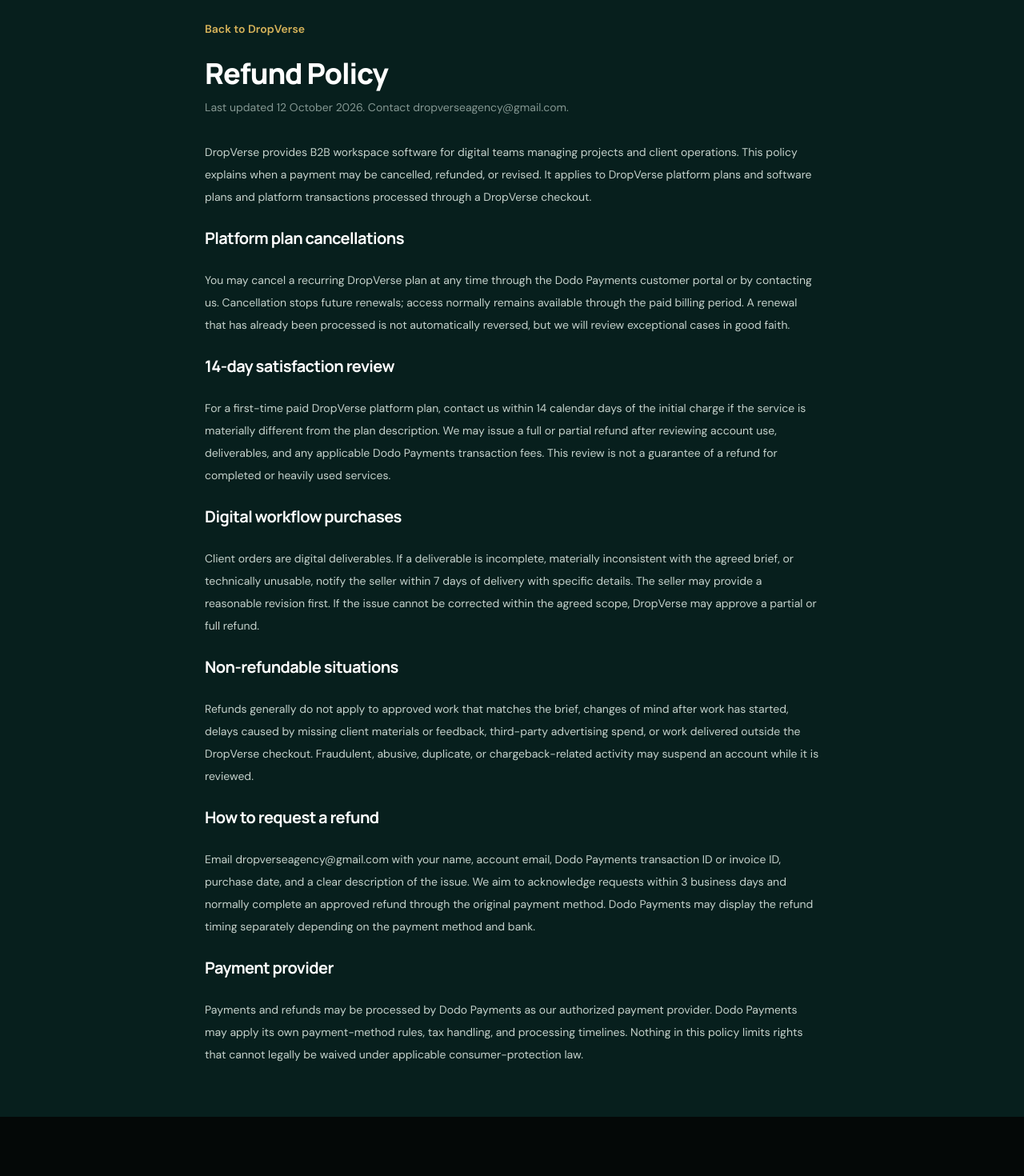
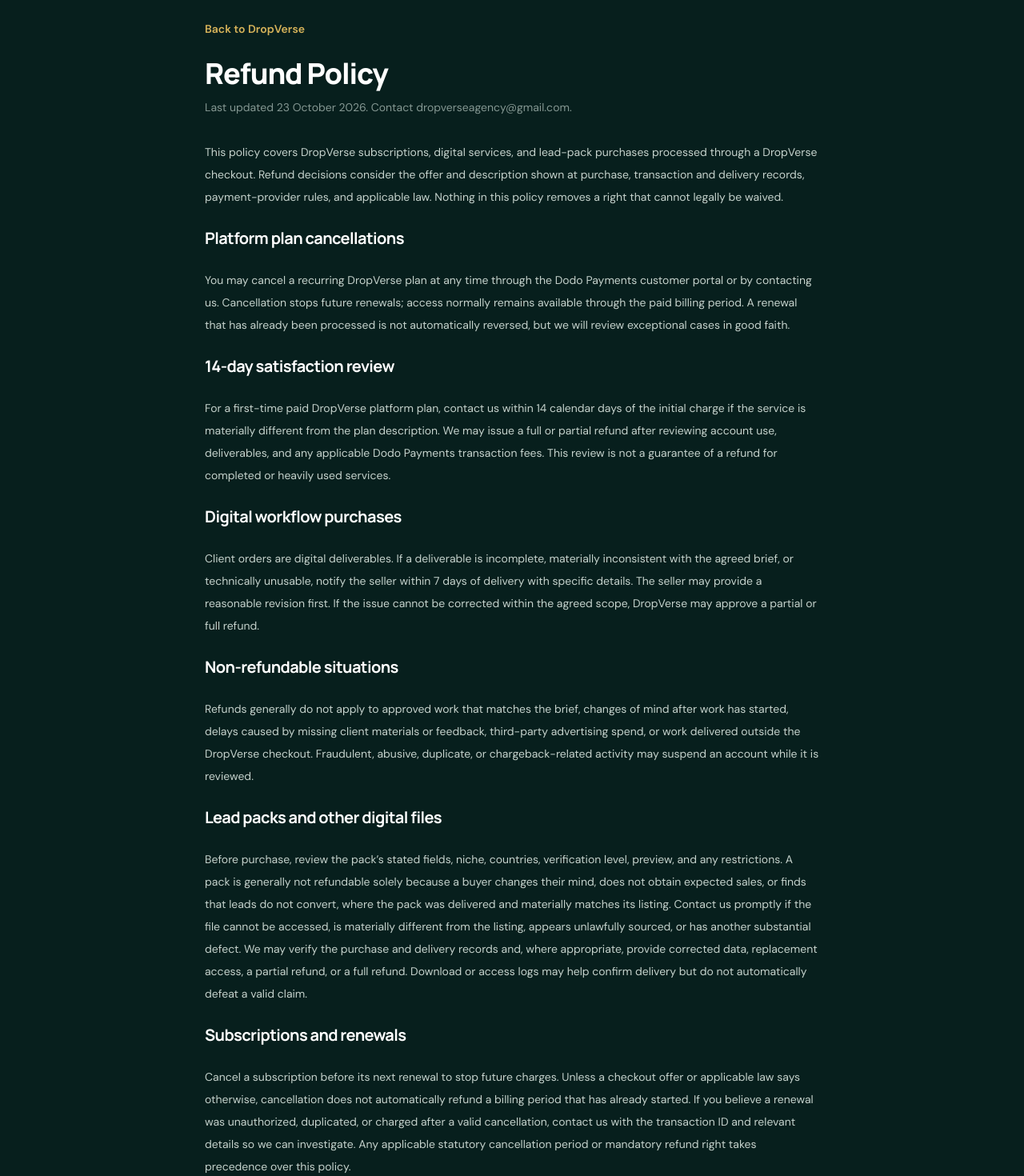
Before and after one commit to dropverseagency/dropverse, a Next.js app: page /refund in a window 1280 px wide. Shown: the part 40-1510 px from the top of the page at 80% size. Before the commit the page ends 1436 px from the top, so only its background shows below. Built offline with nearby package versions, Linux system fonts and the light colour scheme.

Commit message:
Clarify refunds for lead packs, subscriptions, and payment disputes

```diff
--- a/app/refund/page.tsx
+++ b/app/refund/page.tsx
@@ -12,9 +12,9 @@ export default function RefundPage() {
       <article className="mx-auto max-w-3xl">
         <Link href="/" className="text-sm font-semibold text-[#d8b45a] hover:text-[#f0d98b]">Back to DropVerse</Link>
         <h1 className="font-display mt-6 text-4xl font-extrabold text-white">Refund Policy</h1>
-        <p className="mt-3 text-sm text-[#849792]">Last updated 12 October 2026. Contact dropverseagency@gmail.com.</p>
+        <p className="mt-3 text-sm text-[#849792]">Last updated 23 October 2026. Contact dropverseagency@gmail.com.</p>
         <div className="mt-8 space-y-6 text-sm leading-7 text-[#c5d2cc]">
-          <p>DropVerse provides B2B workspace software for digital teams managing projects and client operations. This policy explains when a payment may be cancelled, refunded, or revised. It applies to DropVerse platform plans and software plans and platform transactions processed through a DropVerse checkout.</p>
+          <p>This policy covers DropVerse subscriptions, digital services, and lead-pack purchases processed through a DropVerse checkout. Refund decisions consider the offer and description shown at purchase, transaction and delivery records, payment-provider rules, and applicable law. Nothing in this policy removes a right that cannot legally be waived.</p>
           <h2 className="font-display text-xl font-bold text-white">Platform plan cancellations</h2>
           <p>You may cancel a recurring DropVerse plan at any time through the Dodo Payments customer portal or by contacting us. Cancellation stops future renewals; access normally remains available through the paid billing period. A renewal that has already been processed is not automatically reversed, but we will review exceptional cases in good faith.</p>
           <h2 className="font-display text-xl font-bold text-white">14-day satisfaction review</h2>
@@ -23,10 +23,16 @@ export default function RefundPage() {
           <p>Client orders are digital deliverables. If a deliverable is incomplete, materially inconsistent with the agreed brief, or technically unusable, notify the seller within 7 days of delivery with specific details. The seller may provide a reasonable revision first. If the issue cannot be corrected within the agreed scope, DropVerse may approve a partial or full refund.</p>
           <h2 className="font-display text-xl font-bold text-white">Non-refundable situations</h2>
           <p>Refunds generally do not apply to approved work that matches the brief, changes of mind after work has started, delays caused by missing client materials or feedback, third-party advertising spend, or work delivered outside the DropVerse checkout. Fraudulent, abusive, duplicate, or chargeback-related activity may suspend an account while it is reviewed.</p>
+          <h2 className="font-display text-xl font-bold text-white">Lead packs and other digital files</h2>
+          <p>Before purchase, review the pack’s stated fields, niche, countries, verification level, preview, and any restrictions. A pack is generally not refundable solely because a buyer changes their mind, does not obtain expected sales, or finds that leads do not convert, where the pack was delivered and materially matches its listing. Contact us promptly if the file cannot be accessed, is materially different from the listing, appears unlawfully sourced, or has another substantial defect. We may verify the purchase and delivery records and, where appropriate, provide corrected data, replacement access, a partial refund, or a full refund. Download or access logs may help confirm delivery but do not automatically defeat a valid claim.</p>
+          <h2 className="font-display text-xl font-bold text-white">Subscriptions and renewals</h2>
+          <p>Cancel a subscription before its next renewal to stop future charges. Unless a checkout offer or applicable law says otherwise, cancellation does not automatically refund a billing period that has already started. If you believe a renewal was unauthorized, duplicated, or charged after a valid cancellation, contact us with the transaction ID and relevant details so we can investigate. Any applicable statutory cancellation period or mandatory refund right takes precedence over this policy.</p>
+          <h2 className="font-display text-xl font-bold text-white">Payment disputes</h2>
+          <p>We retain relevant records such as receipts, transaction IDs, account and access events, download timestamps, file details, project briefs, delivery messages, and support correspondence to investigate payment questions and respond accurately to payment-provider disputes. We may provide relevant records to the payment processor or dispute reviewer. We cannot guarantee the outcome of a PayPal, card, bank, or other provider dispute, and we do not ask buyers to waive legitimate dispute rights. Please contact us promptly about an issue so we have an opportunity to investigate, without limiting your right to contact your payment provider.</p>
           <h2 className="font-display text-xl font-bold text-white">How to request a refund</h2>
-          <p>Email dropverseagency@gmail.com with your name, account email, Dodo Payments transaction ID or invoice ID, purchase date, and a clear description of the issue. We aim to acknowledge requests within 3 business days and normally complete an approved refund through the original payment method. Dodo Payments may display the refund timing separately depending on the payment method and bank.</p>
+          <p>Email dropverseagency@gmail.com with your name, account email, Dodo Payments transaction ID or invoice ID, purchase date, and a clear description of the issue. We aim to acknowledge requests within 3 business days and normally complete an approved refund through the original payment method. The payment provider may display the refund timing separately depending on the payment method and bank.</p>
           <h2 className="font-display text-xl font-bold text-white">Payment provider</h2>
-          <p>Payments and refunds may be processed by Dodo Payments as our authorized payment provider. Dodo Payments may apply its own payment-method rules, tax handling, and processing timelines. Nothing in this policy limits rights that cannot legally be waived under applicable consumer-protection law.</p>
+          <p>Payments and refunds may be processed by PayPal, Paddle, SpaceRemit, or another provider displayed at checkout. Each provider may apply its own payment-method rules, tax handling, dispute process, and processing timelines. Nothing in this policy limits rights that cannot legally be waived under applicable consumer-protection law.</p>
         </div>
       </article>
     </main>
```
